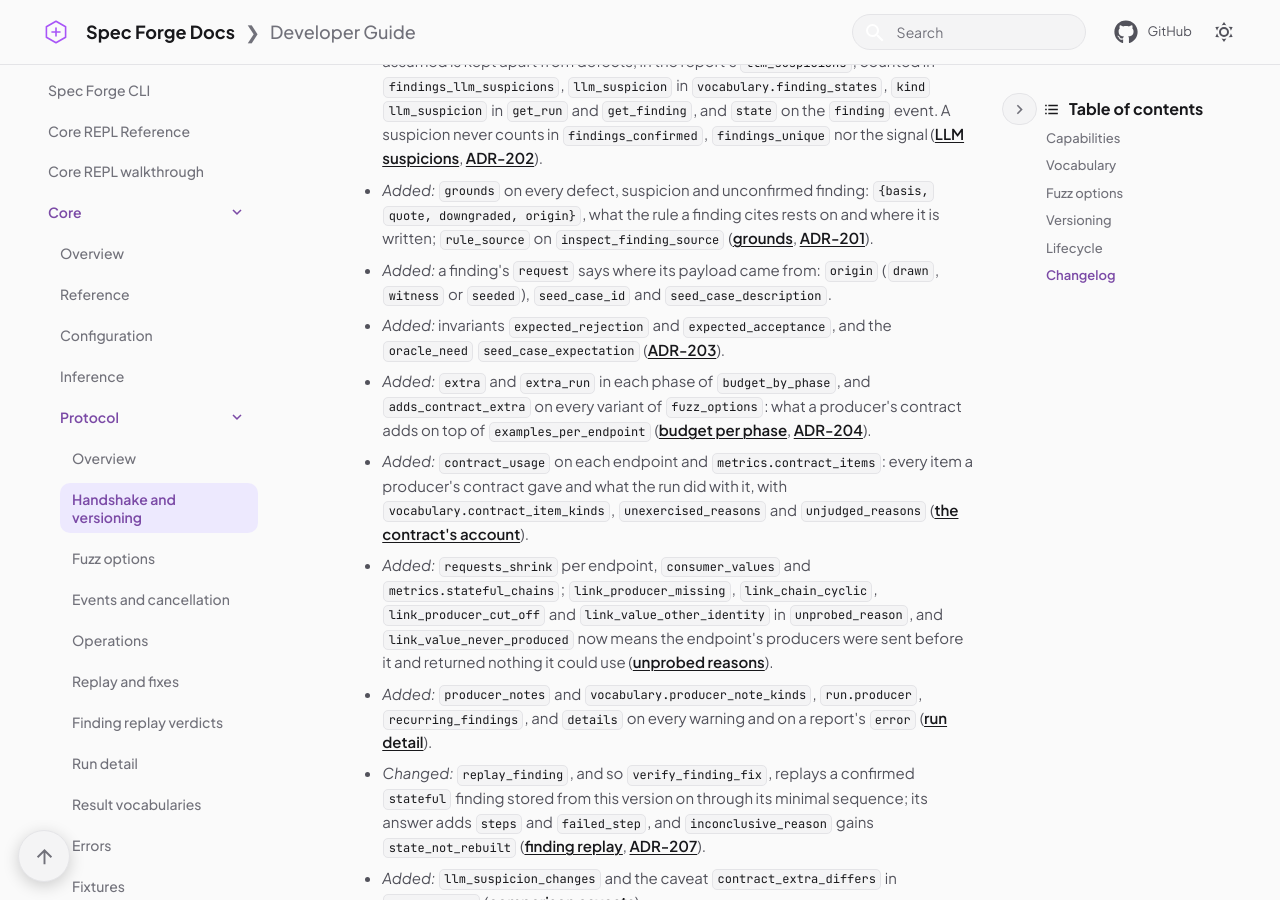
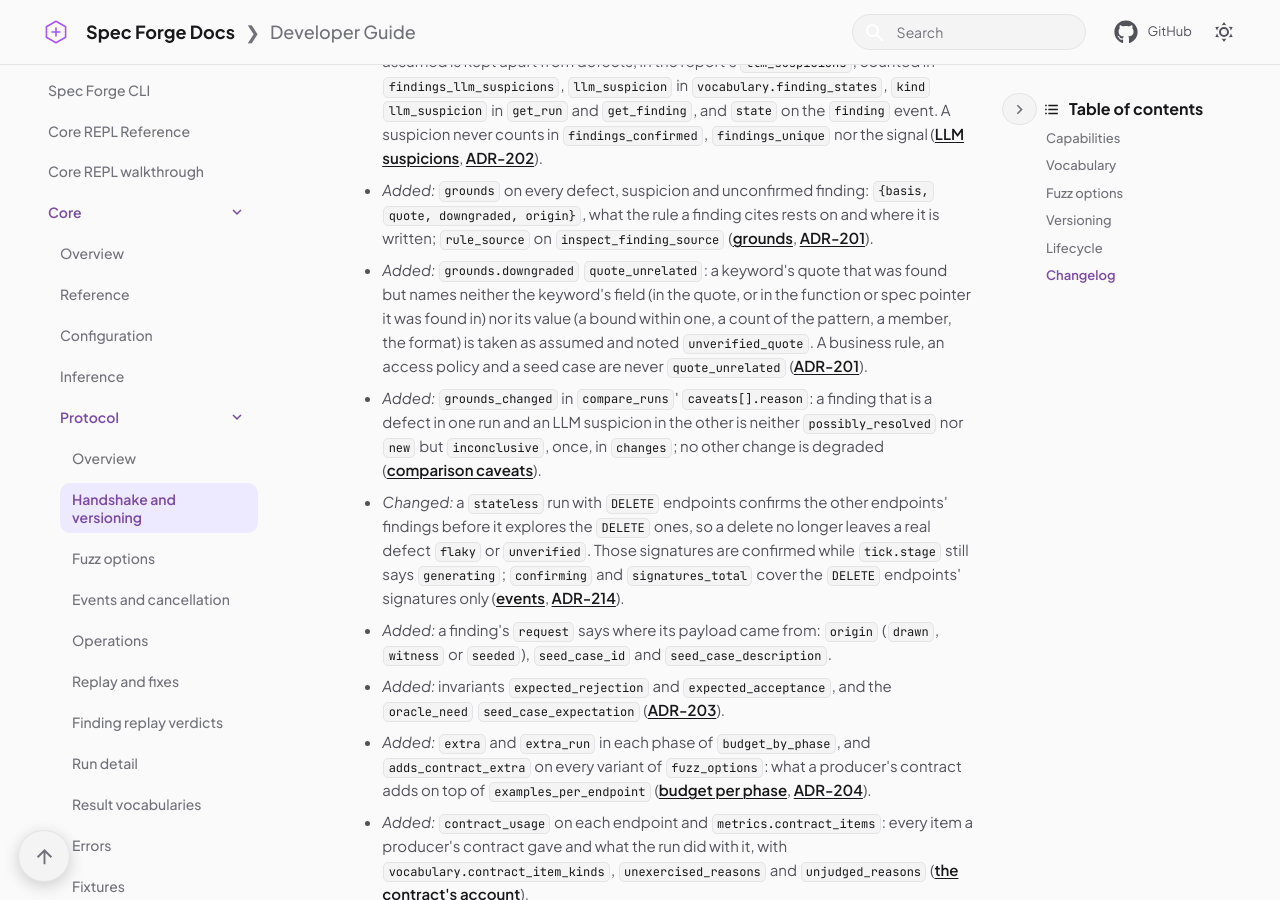
Before and after one commit to Spec-Forge-Testing/specforge-docs, an MkDocs documentation site: the page built from docs/modules/core/protocol/handshake.md, in a window 1280 px wide and 900 px high, scrolled down 4674 px. Built offline with MkDocs 1.6.1 and Material for MkDocs 9.7.7, drawn with Linux system fonts in a browser that asks for light colours; comment, search, counter and statistics services are not loaded.

Commit message:
docs(protocol): document grounds_changed, quote_unrelated and when access_uncrossable is decided

```diff
--- a/docs/modules/core/protocol/handshake.md
+++ b/docs/modules/core/protocol/handshake.md
@@ -165,6 +165,23 @@ version; the lines below are the summary.
       and where it is written; `rule_source` on `inspect_finding_source`
       ([grounds](run-detail.md#grounds),
       [ADR-201](../adr/inference.md#adr-201)).
+    - *Added:* `grounds.downgraded` `quote_unrelated`: a keyword's quote that was
+      found but names neither the keyword's field (in the quote, or in the
+      function or spec pointer it was found in) nor its value (a bound within one,
+      a count of the pattern, a member, the format) is taken as assumed and noted
+      `unverified_quote`. A business rule, an access policy and a seed case are
+      never `quote_unrelated` ([ADR-201](../adr/inference.md#adr-201)).
+    - *Added:* `grounds_changed` in `compare_runs`' `caveats[].reason`: a finding
+      that is a defect in one run and an LLM suspicion in the other is neither
+      `possibly_resolved` nor `new` but `inconclusive`, once, in `changes`; no
+      other change is degraded ([comparison caveats](vocabularies.md#caveats)).
+    - *Changed:* a `stateless` run with `DELETE` endpoints confirms the other
+      endpoints' findings before it explores the `DELETE` ones, so a delete no
+      longer leaves a real defect `flaky` or `unverified`. Those signatures are
+      confirmed while `tick.stage` still says `generating`; `confirming` and
+      `signatures_total` cover the `DELETE` endpoints' signatures only
+      ([events](events.md#the-event-catalog),
+      [ADR-214](../../specforge-engine/adr/runners.md#adr-214)).
     - *Added:* a finding's `request` says where its payload came from: `origin`
       (`drawn`, `witness` or `seeded`), `seed_case_id` and
       `seed_case_description`.
```
Also changed, not shown: docs/modules/core/adr/core.md (+4 -2 lines), docs/modules/core/protocol/errors.md (+1 -1 lines), docs/modules/core/protocol/run-detail.md (+2 -2 lines), docs/modules/core/protocol/vocabularies.md (+11 -1 lines), docs/user-guide/findings-and-suspicions.md (+11 -4 lines).
